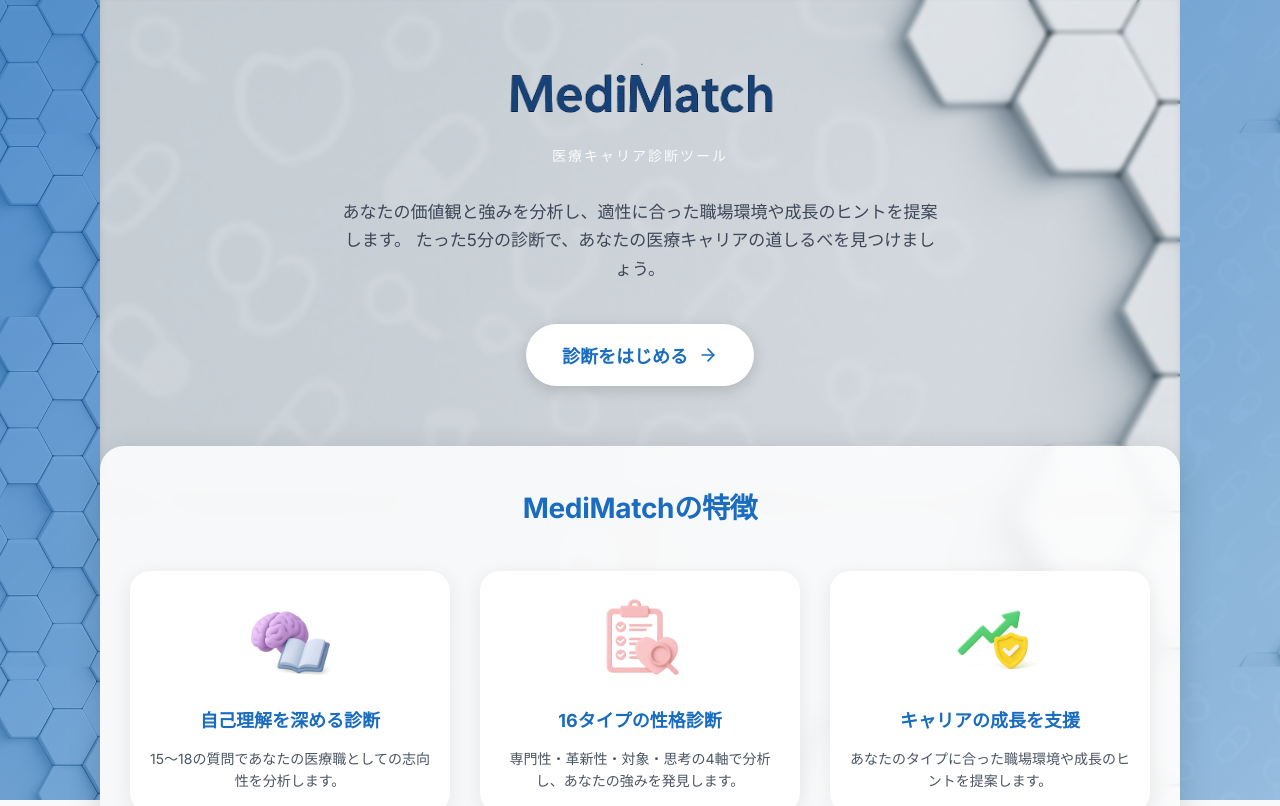
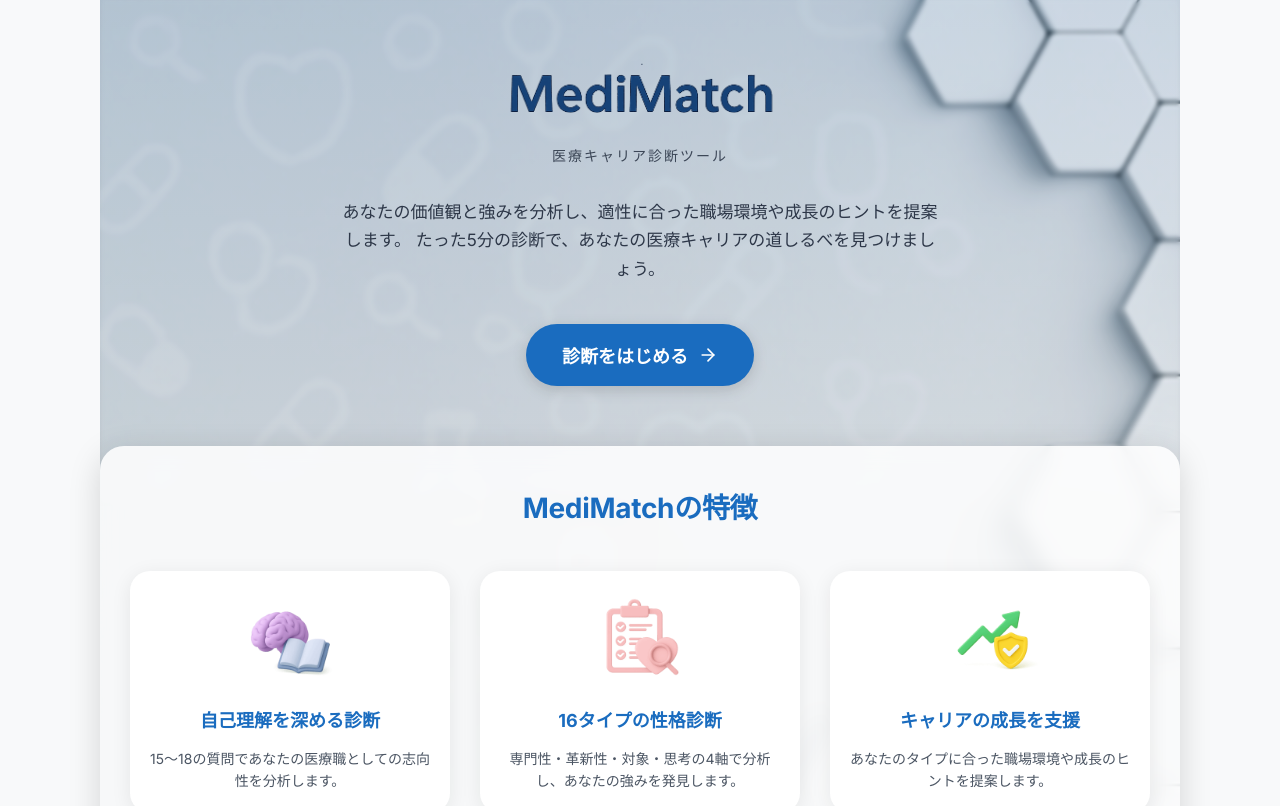
Before and after one commit to haruhiishizuka/Haruhipharmacy-recruit, a React (Create React App) app: page / in a window 1280 px wide. Shown: the top 806 px of the page. Built offline with nearby package versions, Linux system fonts and the light colour scheme.

Commit message:
feat: Slack通知とNetlify連携の最終調整

```diff
--- a/src/App.js
+++ b/src/App.js
@@ -391,7 +391,7 @@ function AppContent() {
   }
 
   // URLに基づいて適切なコンポーネントをレンダリング
-  const renderRouteContent = () => {
+  function renderRouteContent() {
     // 初期化前はローディング表示
     if (!initialized) {
       return null;
@@ -425,8 +425,7 @@ function AppContent() {
           <QuizScreen
             questions={questionSet}
             profession={profession}
-            onComplete={handleQuizComplete}
-          />
+            onComplete={handleQuizComplete} />
         );
       case '/result':
         const normalizedResult = normalizeResultData(quizResult);
@@ -438,8 +437,7 @@ function AppContent() {
             profession={profession}
             postalCode={postalCode}
             answers={answers}
-            onRestart={handleRestart}
-          />
+            onRestart={handleRestart} />
         );
       case '/policy':
         return <PolicyPage onReturnHome={handleReturnHome} />;
@@ -448,7 +446,7 @@ function AppContent() {
         console.log('未定義のURLパス:', location.pathname);
         return <Navigate to="/" replace />;
     }
-  };
+  }
 
   return (
     <div className="app-container" style={{
--- a/src/components/PolicyPage.js
+++ b/src/components/PolicyPage.js
@@ -62,10 +62,10 @@ const PolicyPage = ({ onReturnHome }) => {
     <div style={{
       fontFamily: `'Inter', 'Noto Sans JP', sans-serif`,
       backgroundImage: `url('/images/patterns/medical_pattern_light.png')`,
-      backgroundSize: '400px',
+      backgroundSize: 'cover',
       backgroundPosition: 'center',
-      backgroundRepeat: 'repeat',
-      backgroundColor: '#65A9E5',
+      backgroundRepeat: 'no-repeat',
+      backgroundColor: '#EDF2F7',
       minHeight: '100vh',
       paddingBottom: '60px'
     }}>
--- a/src/components/quiz/ProfessionSelect.js
+++ b/src/components/quiz/ProfessionSelect.js
@@ -77,10 +77,10 @@ const ProfessionSelect = ({ onSelect }) => {
       justifyContent: 'center',
       padding: '40px 0 20px',
       backgroundImage: `url('/images/patterns/medical_pattern_light.png')`,
-      backgroundSize: '400px',
+      backgroundSize: 'cover',
       backgroundPosition: 'center',
-      backgroundRepeat: 'repeat',
-      backgroundColor: '#65A9E5',
+      backgroundRepeat: 'no-repeat',
+      backgroundColor: '#EDF2F7',
       fontFamily: "'Inter', 'Noto Sans JP', sans-serif"
     }}>
       <div className="profession-select-content" style={{
--- a/src/components/quiz/QuizScreen.js
+++ b/src/components/quiz/QuizScreen.js
@@ -127,17 +127,18 @@ const QuizScreen = ({ questions, onComplete }) => {
   };
 
   return (
+
     <div
       style={{
         minHeight: '100vh',
         width: '100%',
         maxWidth: '100%',
-        overflowX: 'hidden', // オーバーフロー処理を追加
+        overflowX: 'hidden',
         backgroundImage: `url(${process.env.PUBLIC_URL}/images/patterns/medical_pattern_light.png)`,
-        backgroundSize: '400px',
+        backgroundSize: 'cover',
         backgroundPosition: 'center',
-        backgroundRepeat: 'repeat',
-        backgroundColor: '#65A9E5',
+        backgroundRepeat: 'no-repeat',
+        backgroundColor: '#EDF2F7',
         fontFamily: `'Inter', 'Noto Sans JP', sans-serif`,
       }}
     >
--- a/src/components/quiz/WelcomeScreen.js
+++ b/src/components/quiz/WelcomeScreen.js
@@ -93,32 +93,6 @@ const WelcomeScreen = ({ onStartQuiz, onOpenPolicy }) => {
       display: 'flex',
       flexDirection: 'column'
     }}>
-      {/* 改善された背景スタイル - 固定背景と覆い効果 */}
-      <div className="background-wrapper" style={{
-        position: 'fixed',
-        top: 0,
-        left: 0,
-        right: 0,
-        bottom: 0,
-        zIndex: -1,
-        backgroundImage: `url('/images/patterns/medical_pattern_light.png')`,
-        backgroundSize: '800px', /* パターンの適切なサイズ */
-        backgroundPosition: 'center',
-        backgroundAttachment: 'fixed',
-        backgroundColor: '#EDF2F7',
-      }}></div>
-
-      {/* オーバーレイグラデーション */}
-      <div className="overlay-gradient" style={{
-        position: 'fixed',
-        top: 0,
-        left: 0,
-        right: 0,
-        bottom: 0,
-        zIndex: -1,
-        background: 'linear-gradient(135deg, rgba(26,108,191,0.7) 0%, rgba(101,169,229,0.5) 100%)',
-      }}></div>
-
       {/* ヒーローセクション */}
       <div style={{
         padding: '60px 20px 120px',
@@ -127,10 +101,11 @@ const WelcomeScreen = ({ onStartQuiz, onOpenPolicy }) => {
         alignItems: 'center',
         justifyContent: 'center',
         position: 'relative',
-        color: 'white',
+        color: '#2D3748',
         textAlign: 'center',
+        backgroundImage: 'linear-gradient(to bottom, rgba(26, 108, 191, 0.1), rgba(237, 242, 247, 0.1))',
         backdropFilter: 'blur(2px)',
-        boxShadow: 'inset 0 -4px 6px rgba(0, 0, 0, 0.1)'
+        boxShadow: 'inset 0 -4px 6px rgba(0, 0, 0, 0.05)'
       }}>
         {/* MediMatchロゴ - 新しいロゴを使用 */}
         <motion.div
@@ -159,7 +134,8 @@ const WelcomeScreen = ({ onStartQuiz, onOpenPolicy }) => {
             opacity: 0.9,
             letterSpacing: '2px',
             textTransform: 'uppercase',
-            marginTop: '10px'
+            marginTop: '10px',
+            color: '#2D3748'
           }}>
             医療キャリア診断ツール
           </div>
@@ -177,9 +153,8 @@ const WelcomeScreen = ({ onStartQuiz, onOpenPolicy }) => {
             lineHeight: 1.7,
             maxWidth: '600px',
             margin: '0 auto 40px',
-            color: 'rgba(45, 55, 72, 0.9)'
+            color: '#2D3748'
           }}>
-
             あなたの価値観と強みを分析し、適性に合った職場環境や成長のヒントを提案します。
             たった5分の診断で、あなたの医療キャリアの道しるべを見つけましょう。
           </p>
@@ -194,8 +169,8 @@ const WelcomeScreen = ({ onStartQuiz, onOpenPolicy }) => {
           whileTap="tap"
           onClick={handleStartQuizClick}
           style={{
-            backgroundColor: 'white',
-            color: '#1A6CBF',
+            backgroundColor: '#1A6CBF',
+            color: 'white',
             border: 'none',
             borderRadius: '50px',
             padding: '18px 36px',
@@ -374,7 +349,7 @@ const WelcomeScreen = ({ onStartQuiz, onOpenPolicy }) => {
       <footer style={{
         textAlign: 'center',
         marginTop: '40px',
-        color: 'white',
+        color: '#2D3748',
         padding: '20px',
         fontSize: '14px',
         backgroundColor: 'rgba(26, 108, 191, 0.1)',
@@ -395,7 +370,7 @@ const WelcomeScreen = ({ onStartQuiz, onOpenPolicy }) => {
             }
           }}
           style={{
-            color: 'white',
+            color: '#1A6CBF',
             textDecoration: 'underline',
             opacity: 0.9,
             transition: 'opacity 0.2s'
@@ -478,13 +453,6 @@ const WelcomeScreen = ({ onStartQuiz, onOpenPolicy }) => {
             line-height: 1.4 !important;
           }
         }
-
-        /* iOS向けのバックドロップフィルター対応 */
-        @supports (-webkit-backdrop-filter: blur(10px)) {
-          .background-wrapper {
-            -webkit-backdrop-filter: blur(0px);
-          }
-        }
       `}</style>
     </div>
   );
--- a/src/components/results/EnhancedResultScreen.js
+++ b/src/components/results/EnhancedResultScreen.js
@@ -579,10 +579,10 @@ const EnhancedResultScreen = ({ results, profession, postalCode, answers, onRest
     <div style={{
       fontFamily: `'Inter', 'Noto Sans JP', sans-serif`,
       backgroundImage: `url(${process.env.PUBLIC_URL}/images/patterns/medical_pattern_light.png)`,
-      backgroundSize: '400px',
+      backgroundSize: 'cover',
       backgroundPosition: 'center',
-      backgroundRepeat: 'repeat',
-      backgroundColor: '#65A9E5',
+      backgroundRepeat: 'no-repeat',
+      backgroundColor: '#EDF2F7',
       minHeight: '100vh',
       paddingBottom: '60px'
     }}>
@@ -590,9 +590,9 @@ const EnhancedResultScreen = ({ results, profession, postalCode, answers, onRest
       <div className="header-section" style={{
         padding: '40px 20px 80px',
         textAlign: 'center',
-        color: 'white',
+        color: '#2D3748',
         position: 'relative',
-        backgroundColor: 'rgba(101, 169, 229, 0.3)',
+        backgroundColor: 'rgba(237, 242, 247, 0.7)',
         backdropFilter: 'blur(2px)',
       }}>
         {/* 動物アイコン */}
```
